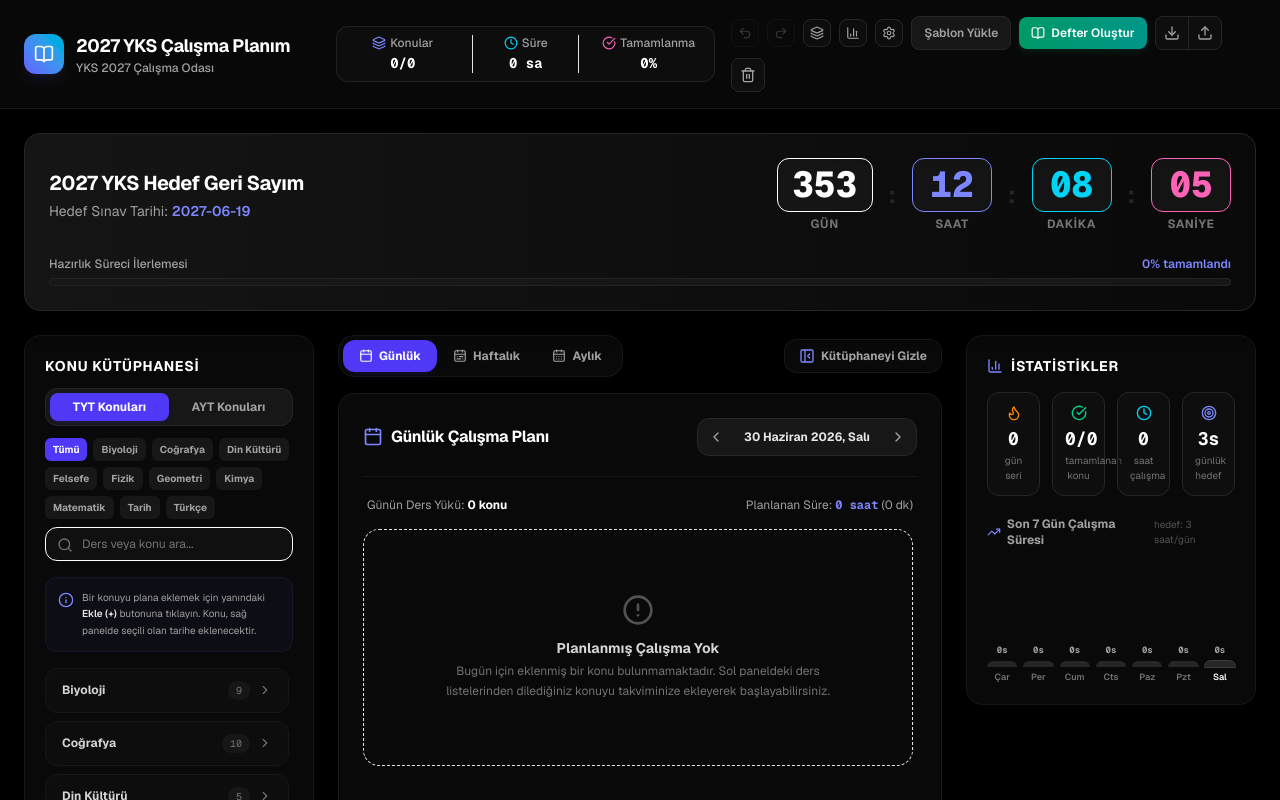
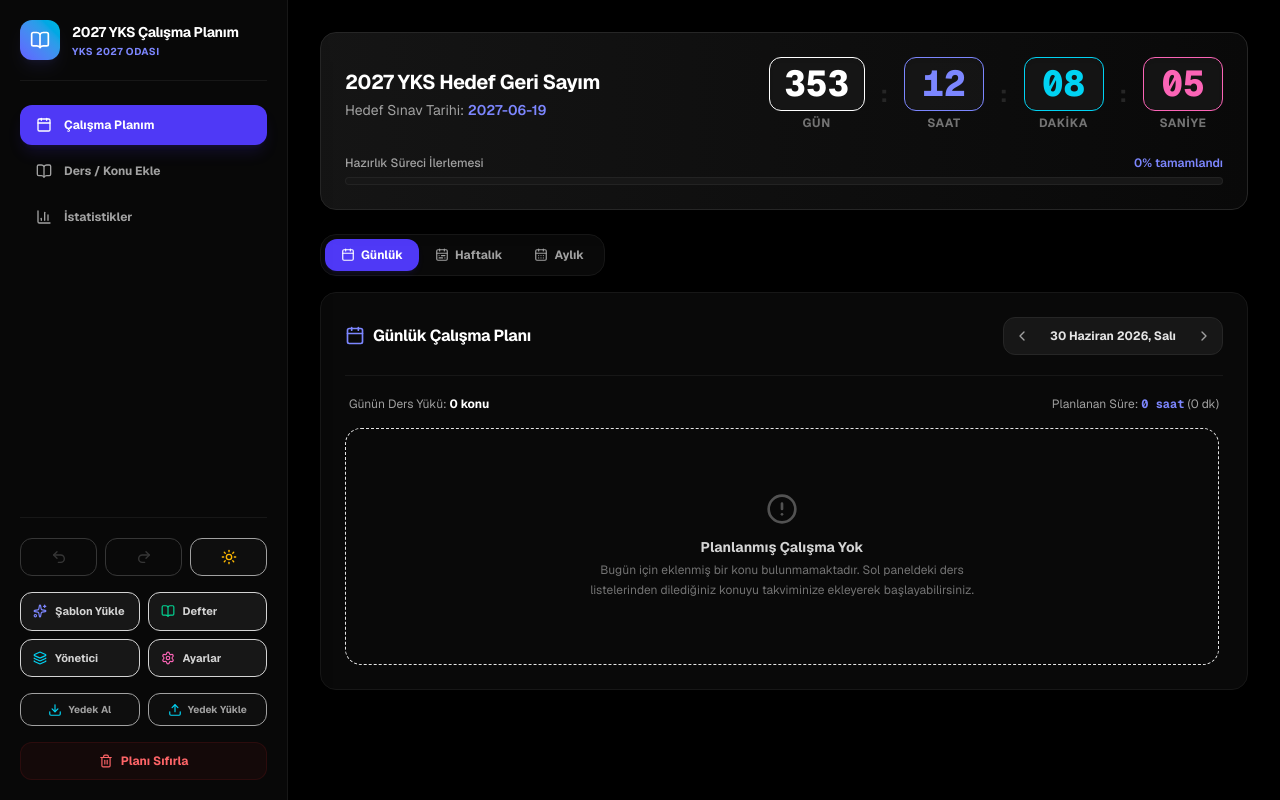
Before and after one commit to haliskoc/plan, a Next.js app: page /plan in a window 1280 px wide. Shown: the top 800 px of the page. Built offline with nearby package versions, Linux system fonts and the light colour scheme.

Commit message:
refactor: redesign plan page with persistent desktop sidebar, title editing, and reorganized navigation

```diff
--- a/src/app/plan/page.tsx
+++ b/src/app/plan/page.tsx
@@ -29,7 +29,8 @@ import {
   Download,
   Upload,
   Trash2,
-  X
+  X,
+  Edit2
 } from "lucide-react";
 
 function validatePlan(data: unknown): boolean {
@@ -49,7 +50,6 @@ function validatePlan(data: unknown): boolean {
 export default function PlanPage() {
   const plan = useActivePlan();
   const hasHydrated = usePlanStore((s) => s.hasHydrated);
-  const isSidebarOpen = usePlanStore((s) => s.isSidebarOpen);
   const theme = usePlanStore((s) => s.theme);
   const toggleTheme = usePlanStore((s) => s.toggleTheme);
   const recurringItems = usePlanStore((s) => s.recurringItems);
@@ -60,6 +60,7 @@ export default function PlanPage() {
   const undoStack = usePlanStore((s) => s.undoStack);
   const redoStack = usePlanStore((s) => s.redoStack);
   const pdfSettings = usePlanStore((s) => s.pdfSettings);
+  const setPlanTitle = usePlanStore((s) => s.setPlanTitle);
 
   const [isTemplateModalOpen, setIsTemplateModalOpen] = useState(false);
   const [isSettingsOpen, setIsSettingsOpen] = useState(false);
@@ -69,9 +70,26 @@ export default function PlanPage() {
   const [activePanel, setActivePanel] = useState<"recurring" | null>(null);
   const recurringAppliedRef = useRef(false);
 
-  // Mobile navigation and menu states
+  // Desktop/Mobile active tab navigation and menu states
   const [mobileTab, setMobileTab] = useState<"plan" | "library" | "stats">("plan");
   const [isMobileMenuOpen, setIsMobileMenuOpen] = useState(false);
+
+  // Desktop Title Editor states
+  const [isEditingTitle, setIsEditingTitle] = useState(false);
+  const [tempTitle, setTempTitle] = useState(plan.title);
+
+  useEffect(() => {
+    if (hasHydrated) {
+      setTempTitle(plan.title);
+    }
+  }, [plan.title, hasHydrated]);
+
+  const handleSaveTitle = useCallback(() => {
+    if (tempTitle.trim()) {
+      setPlanTitle(tempTitle.trim());
+    }
+    setIsEditingTitle(false);
+  }, [tempTitle, setPlanTitle]);
 
   const handleClearPlan = useCallback(() => {
     if (confirm("Tüm planınızı sıfırlamak istediğinize emin misiniz? Bu işlem geri alınabilir.")) {
@@ -195,7 +213,7 @@ export default function PlanPage() {
   }, []);
 
   return (
-    <div className="min-h-screen text-neutral-200 flex flex-col selection:bg-indigo-500/30 selection:text-white relative">
+    <div className="min-h-screen text-neutral-200 flex flex-col lg:flex-row selection:bg-indigo-500/30 selection:text-white relative overflow-hidden bg-black">
       {hasHydrated && pdfSettings.backgroundImage && (
         <div
           className="fixed inset-0 w-full h-full -z-50 pointer-events-none transition-opacity duration-300"
@@ -208,6 +226,192 @@ export default function PlanPage() {
         />
       )}
 
+      {/* Desktop Dashboard Left Sidebar */}
+      <aside className="hidden lg:flex flex-col w-64 xl:w-72 shrink-0 border-r border-neutral-900 bg-neutral-950/80 backdrop-blur-md p-5 sticky top-0 h-screen justify-between z-30 shadow-2xl">
+        <div className="space-y-6">
+          {/* Logo & Title Editor */}
+          <div className="flex items-center gap-3 border-b border-neutral-900 pb-5">
+            <div className="w-9 h-9 xl:w-10 xl:h-10 rounded-xl bg-linear-to-tr from-indigo-500 to-cyan-500 flex items-center justify-center shadow-lg shadow-indigo-500/10 shrink-0">
+              <BookOpen className="w-4.5 h-4.5 xl:w-5 xl:h-5 text-white" />
+            </div>
+            <div className="flex flex-col min-w-0 flex-1">
+              {isEditingTitle ? (
+                <div className="flex items-center gap-1.5">
+                  <input
+                    type="text"
+                    value={tempTitle}
+                    onChange={(e) => setTempTitle(e.target.value)}
+                    onKeyDown={(e) => e.key === "Enter" && handleSaveTitle()}
+                    className="bg-neutral-900 border border-neutral-800 rounded-lg px-2 py-1 text-xs font-semibold text-white focus:outline-hidden focus:border-indigo-500 w-full"
+                    autoFocus
+                  />
+                  <button
+                    onClick={handleSaveTitle}
+                    className="p-1 rounded-md bg-indigo-500/20 text-indigo-400 hover:bg-indigo-500/30 transition-colors cursor-pointer"
+                  >
+                    <X className="w-3.5 h-3.5" />
+                  </button>
+                </div>
+              ) : (
+                <div className="flex items-center justify-between group min-w-0">
+                  <h1 className="text-sm font-bold text-white tracking-tight truncate pr-1">
+                    {plan.title}
+                  </h1>
+                  <button
+                    onClick={() => setIsEditingTitle(true)}
+                    className="p-1 rounded-md text-neutral-500 hover:text-neutral-300 hover:bg-neutral-900/50 transition-all opacity-0 group-hover:opacity-100 focus:opacity-100 cursor-pointer shrink-0"
+                  >
+                    <Edit2 className="w-3 h-3" />
+                  </button>
+                </div>
+              )}
+              <span className="text-[10px] text-indigo-400 font-bold uppercase tracking-wider mt-0.5">YKS 2027 Odası</span>
+            </div>
+          </div>
+
+          {/* Navigation Links */}
+          <nav className="space-y-1.5">
+            <button
+              onClick={() => setMobileTab("plan")}
+              className={`w-full flex items-center gap-3 px-4 py-3 rounded-xl text-xs font-bold transition-all cursor-pointer ${
+                mobileTab === "plan"
+                  ? "bg-indigo-600 text-white shadow-lg shadow-indigo-600/15"
+                  : "text-neutral-400 hover:text-neutral-200 hover:bg-neutral-900/40"
+              }`}
+            >
+              <Calendar className="w-4 h-4 shrink-0" />
+              <span>Çalışma Planım</span>
+            </button>
+
+            <button
+              onClick={() => setMobileTab("library")}
+              className={`w-full flex items-center gap-3 px-4 py-3 rounded-xl text-xs font-bold transition-all cursor-pointer ${
+                mobileTab === "library"
+                  ? "bg-indigo-600 text-white shadow-lg shadow-indigo-600/15"
+                  : "text-neutral-400 hover:text-neutral-200 hover:bg-neutral-900/40"
+              }`}
+            >
+              <BookOpen className="w-4 h-4 shrink-0" />
+              <span>Ders / Konu Ekle</span>
+            </button>
+
+            <button
+              onClick={() => setMobileTab("stats")}
+              className={`w-full flex items-center gap-3 px-4 py-3 rounded-xl text-xs font-bold transition-all cursor-pointer ${
+                mobileTab === "stats"
+                  ? "bg-indigo-600 text-white shadow-lg shadow-indigo-600/15"
+                  : "text-neutral-400 hover:text-neutral-200 hover:bg-neutral-900/40"
+              }`}
+            >
+              <BarChart3 className="w-4 h-4 shrink-0" />
+              <span>İstatistikler</span>
+            </button>
+          </nav>
+        </div>
+
+        {/* Sidebar Desktop Actions / Settings Panel */}
+        <div className="border-t border-neutral-900 pt-5 space-y-4 shrink-0">
+          {/* Quick Undo/Redo & Theme */}
+          <div className="flex items-center gap-2">
+            <button
+              onClick={undo}
+              disabled={undoStack.length === 0}
+              className="flex-1 p-2.5 rounded-xl border border-neutral-850 bg-neutral-900/40 text-neutral-400 hover:text-white disabled:opacity-30 disabled:cursor-not-allowed transition-all cursor-pointer flex justify-center"
+              title="Geri Al (Ctrl+Z)"
+            >
+              <Undo2 className="w-4 h-4" />
+            </button>
+            <button
+              onClick={redo}
+              disabled={redoStack.length === 0}
+              className="flex-1 p-2.5 rounded-xl border border-neutral-850 bg-neutral-900/40 text-neutral-400 hover:text-white disabled:opacity-30 disabled:cursor-not-allowed transition-all cursor-pointer flex justify-center"
+              title="İleri Al (Ctrl+Y)"
+            >
+              <Redo2 className="w-4 h-4" />
+            </button>
+            <button
+              onClick={toggleTheme}
+              className="flex-1 p-2.5 rounded-xl border border-neutral-850 bg-neutral-900/40 text-neutral-400 hover:text-white transition-all cursor-pointer flex justify-center"
+              title="Tema Değiştir"
+            >
+              {theme === "dark" ? <Sun className="w-4 h-4 text-amber-400" /> : <Moon className="w-4 h-4 text-indigo-400" />}
+            </button>
+          </div>
+
+          {/* Action Grid */}
+          <div className="grid grid-cols-2 gap-2">
+            <button
+              onClick={() => setIsTemplateModalOpen(true)}
+              className="flex items-center gap-2 px-3 py-2.5 rounded-xl bg-neutral-900 border border-neutral-850 hover:border-neutral-700 text-neutral-300 hover:text-white text-[11px] font-bold cursor-pointer transition-all"
+            >
+              <Sparkles className="w-3.5 h-3.5 text-indigo-400 shrink-0" />
+              <span className="truncate">Şablon Yükle</span>
+            </button>
+
+            <button
+              onClick={() => setIsNotebookModalOpen(true)}
+              className="flex items-center gap-2 px-3 py-2.5 rounded-xl bg-neutral-900 border border-neutral-850 hover:border-neutral-700 text-neutral-300 hover:text-white text-[11px] font-bold cursor-pointer transition-all"
+            >
+              <BookOpen className="w-3.5 h-3.5 text-emerald-400 shrink-0" />
+              <span className="truncate">Defter</span>
+            </button>
+
+            <button
+              onClick={() => setIsPlanManagerOpen(true)}
+              className="flex items-center gap-2 px-3 py-2.5 rounded-xl bg-neutral-900 border border-neutral-850 hover:border-neutral-700 text-neutral-300 hover:text-white text-[11px] font-bold cursor-pointer transition-all"
+            >
+              <Layers className="w-3.5 h-3.5 text-cyan-400 shrink-0" />
+              <span className="truncate">Yönetici</span>
+            </button>
+
+            <button
+              onClick={() => setIsSettingsOpen(true)}
+              className="flex items-center gap-2 px-3 py-2.5 rounded-xl bg-neutral-900 border border-neutral-850 hover:border-neutral-700 text-neutral-300 hover:text-white text-[11px] font-bold cursor-pointer transition-all"
+            >
+              <SettingsIcon className="w-3.5 h-3.5 text-pink-400 shrink-0" />
+              <span className="truncate">Ayarlar</span>
+            </button>
+          </div>
+
+          {/* Backup buttons */}
+          <div className="flex items-center gap-2">
+            <button
+              onClick={handleExportPlan}
+              className="flex-1 flex items-center justify-center gap-1.5 py-2 rounded-xl border border-neutral-850 bg-neutral-900/40 text-neutral-400 hover:text-white transition-all cursor-pointer text-[10px] font-bold"
+              title="Yedek indir (JSON)"
+            >
+              <Download className="w-3.5 h-3.5 text-cyan-400" />
+              <span>Yedek Al</span>
+            </button>
+            <label
+              className="flex-1 flex items-center justify-center gap-1.5 py-2 rounded-xl border border-neutral-850 bg-neutral-900/40 text-neutral-400 hover:text-white transition-all cursor-pointer text-[10px] font-bold text-center"
+              title="Yedek yükle (JSON)"
+            >
+              <Upload className="w-3.5 h-3.5 text-cyan-400" />
+              <span>Yedek Yükle</span>
+              <input
+                type="file"
+                accept=".json"
+                onChange={handleImportPlan}
+                className="hidden"
+              />
+            </label>
+          </div>
+
+          {/* Clear Plan Button */}
+          <button
+            onClick={handleClearPlan}
+            className="w-full flex items-center justify-center gap-2 py-2.5 rounded-xl bg-red-500/5 hover:bg-red-500/10 border border-red-500/10 hover:border-red-500/20 text-red-400 hover:text-red-300 text-xs font-bold transition-all cursor-pointer"
+          >
+            <Trash2 className="w-3.5 h-3.5" />
+            <span>Planı Sıfırla</span>
+          </button>
+        </div>
+      </aside>
+
+      {/* Main Workspace Column */}
+      <div className="flex-1 flex flex-col min-w-0 overflow-y-auto h-screen">
+        {/* Mobile Header (Automatically hidden on desktop viewports) */}
         <Header
           onOpenTemplateModal={() => setIsTemplateModalOpen(true)}
           onOpenSettings={() => setIsSettingsOpen(true)}
@@ -216,58 +420,50 @@ export default function PlanPage() {
           onOpenNotebookModal={() => setIsNotebookModalOpen(true)}
         />
 
-      <main className="flex-1 max-w-[1600px] w-full mx-auto p-4 sm:p-6 flex flex-col gap-6">
+        {/* Content Container */}
+        <main className="flex-1 max-w-[1200px] w-full mx-auto p-4 sm:p-6 lg:p-8 flex flex-col gap-6">
 
-        {/* Countdown - Hide on mobile if library or stats tab is active */}
-        <div className={mobileTab === "plan" ? "block" : "hidden lg:block"}>
+          {/* Countdown - Show only in "Planım" Tab to reduce clutter */}
+          {mobileTab === "plan" && (
             <Countdown targetDateStr={hasHydrated ? plan.examDate : "2027-06-19"} />
-        </div>
-
-        <div className="grid grid-cols-1 lg:grid-cols-12 gap-6 pb-20 lg:pb-0">
-
-          {/* Sidebar (Topic selector) - Desktop Only */}
-          {isSidebarOpen && (
-            <div className="hidden lg:block lg:col-span-3 space-y-4">
-              <TopicSelector />
-              <button
-                onClick={() => setActivePanel(activePanel === "recurring" ? null : "recurring")}
-                className={`w-full text-xs font-bold py-2 rounded-xl transition-all cursor-pointer ${
-                  activePanel === "recurring" ? "bg-indigo-600 text-white" : "bg-neutral-900 border border-neutral-800 text-neutral-400 hover:text-neutral-200"
-                }`}
-              >
-                🔁 Tekrarlayan Çalışmalar
-              </button>
-              {activePanel === "recurring" && <RecurringItems />}
-            </div>
           )}
 
-          {/* Planner Views - Shown on mobile only under 'plan' tab */}
-          <div className={`${
-            isSidebarOpen ? "lg:col-span-6" : "lg:col-span-8"
-          } w-full h-full flex flex-col gap-4 ${mobileTab === "plan" ? "block" : "hidden lg:block"}`}>
+          {/* Segmented Main Views */}
+          <div className="w-full pb-20 lg:pb-0">
+            {/* 1. Plan Tab (Daily/Weekly/Monthly Calendars) */}
+            <div className={mobileTab === "plan" ? "block" : "hidden"}>
               <PlannerViews />
             </div>
 
-          {/* Library (Topic Selector) - Mobile Only under 'library' tab */}
-          <div className={`w-full space-y-4 lg:hidden ${mobileTab === "library" ? "block" : "hidden"}`}>
+            {/* 2. Library Tab (Topic Selectors + Recurring items) */}
+            <div className={mobileTab === "library" ? "block" : "hidden"}>
+              <div className="grid grid-cols-1 lg:grid-cols-12 gap-6">
+                <div className="lg:col-span-8">
                   <TopicSelector />
+                </div>
+                <div className="lg:col-span-4 space-y-4">
                   <button
                     onClick={() => setActivePanel(activePanel === "recurring" ? null : "recurring")}
-              className={`w-full text-xs font-bold py-3.5 bg-neutral-900 border border-neutral-850 rounded-2xl text-neutral-400 hover:text-white transition-all cursor-pointer`}
+                    className={`w-full text-xs font-bold py-3.5 rounded-2xl transition-all cursor-pointer ${
+                      activePanel === "recurring"
+                        ? "bg-indigo-600 text-white shadow-md shadow-indigo-600/10"
+                        : "bg-neutral-900 border border-neutral-850 text-neutral-400 hover:text-neutral-200"
+                    }`}
                   >
                     {activePanel === "recurring" ? "🔁 Tekrarlayanları Gizle" : "🔁 Tekrarlayan Çalışmalar"}
                   </button>
                   {activePanel === "recurring" && <RecurringItems />}
                 </div>
+              </div>
+            </div>
 
-          {/* Stats Panel - Desktop default, Mobile under 'stats' tab */}
-          <div className={`${
-            isSidebarOpen ? "lg:col-span-3" : "lg:col-span-4"
-          } space-y-4 ${mobileTab === "stats" ? "block" : "hidden lg:block"}`}>
+            {/* 3. Stats Tab */}
+            <div className={mobileTab === "stats" ? "block" : "hidden"}>
               {!isStatsOpen && <StatsPanel />}
             </div>
           </div>
         </main>
+      </div>
 
       <TemplateLoader isOpen={isTemplateModalOpen} onClose={() => setIsTemplateModalOpen(false)} />
       <Settings isOpen={isSettingsOpen} onClose={() => setIsSettingsOpen(false)} />
@@ -349,7 +545,7 @@ export default function PlanPage() {
               <h3 className="text-base font-bold text-white tracking-tight">Hızlı İşlemler</h3>
               <button
                 onClick={() => setIsMobileMenuOpen(false)}
-                className="p-1 rounded-lg bg-neutral-900 border border-neutral-850 text-neutral-400 hover:text-white transition-colors cursor-pointer"
+                className="p-1 rounded-lg bg-neutral-950 border border-neutral-900 text-neutral-400 hover:text-white transition-colors cursor-pointer"
               >
                 <X className="w-4 h-4" />
               </button>
--- a/src/components/Header.tsx
+++ b/src/components/Header.tsx
@@ -163,7 +163,7 @@ export const Header = React.memo(function Header({ onOpenTemplateModal, onOpenSe
   const { totalItems, completedItems, totalHours, completionPercentage } = stats;
 
   return (
-    <header className="w-full bg-neutral-950/80 border-b border-neutral-900 sticky top-0 z-50 backdrop-blur-md px-4 sm:px-6 py-3 lg:py-4 shadow-sm">
+    <header className="w-full bg-neutral-950/80 border-b border-neutral-900 sticky top-0 z-50 backdrop-blur-md px-4 sm:px-6 py-3 shadow-sm lg:hidden">
       <div className="max-w-[1600px] mx-auto flex flex-row items-center justify-between gap-4 w-full">
         <div className="flex items-center gap-2.5 sm:gap-3">
           <div className="w-9 h-9 sm:w-10 sm:h-10 rounded-xl bg-linear-to-tr from-indigo-500 to-cyan-500 flex items-center justify-center shadow-lg shadow-indigo-500/10 shrink-0">
--- a/src/components/PlannerViews.tsx
+++ b/src/components/PlannerViews.tsx
@@ -45,7 +45,7 @@ export const PlannerViews = React.memo(function PlannerViews() {
 
         <button
           onClick={() => setIsSidebarOpen(!isSidebarOpen)}
-          className="flex items-center gap-1.5 px-3.5 py-2 text-xs font-bold rounded-xl bg-neutral-950/90 border border-neutral-900 text-neutral-400 hover:text-neutral-200 hover:border-neutral-850 transition-all cursor-pointer shadow-xs select-none"
+          className="hidden items-center gap-1.5 px-3.5 py-2 text-xs font-bold rounded-xl bg-neutral-950/90 border border-neutral-900 text-neutral-400 hover:text-neutral-200 hover:border-neutral-850 transition-all cursor-pointer shadow-xs select-none"
           title={isSidebarOpen ? "Konu Kütüphanesini Kapat" : "Konu Kütüphanesini Aç"}
         >
           {isSidebarOpen ? (
```
Lines whose indentation alone changed are shown as unchanged.
